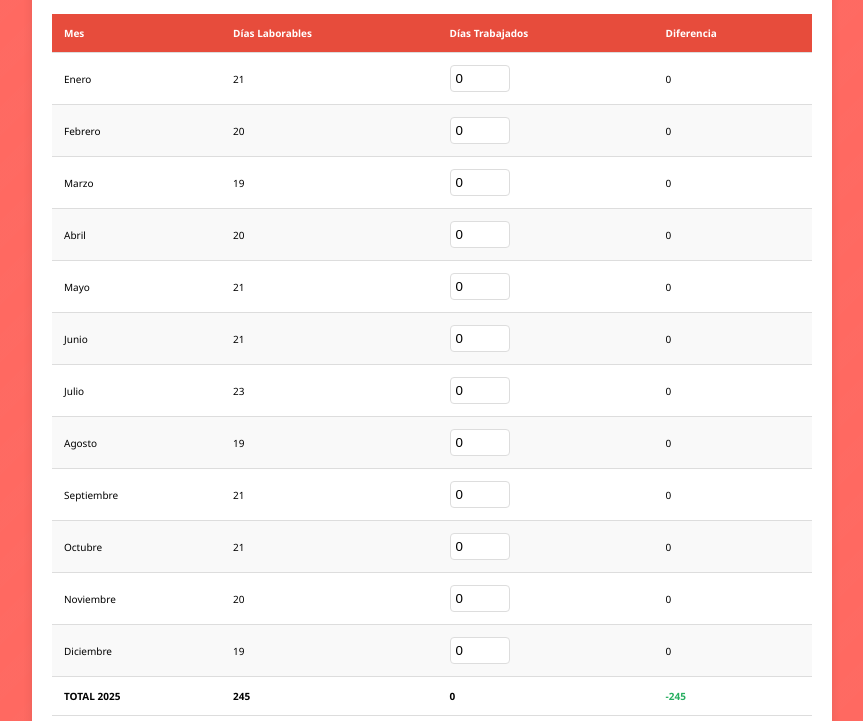
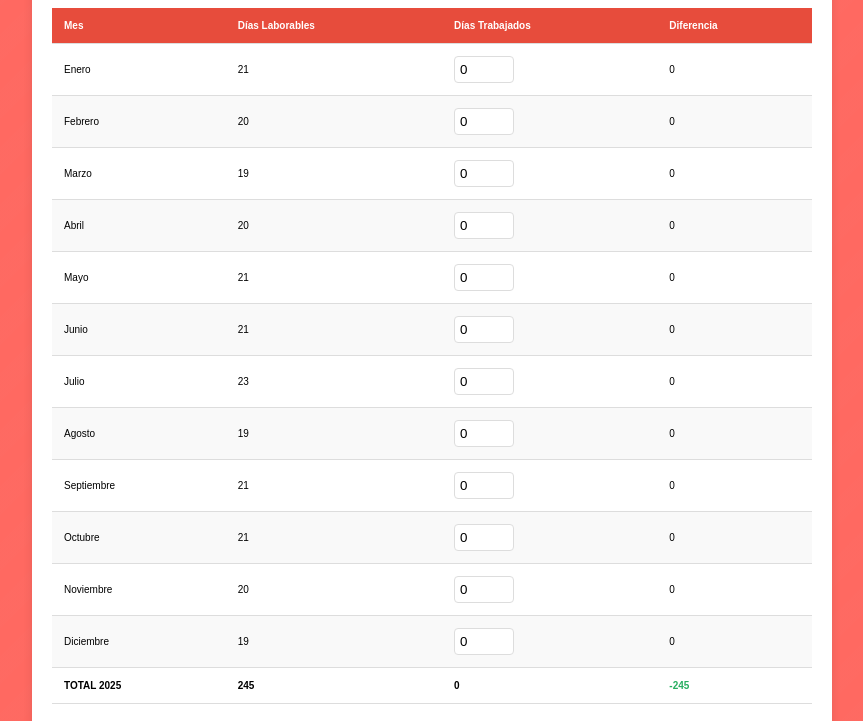
Before and after one commit to Jonh19800208/Excesos-2.025, a plain HTML site: page index.html in a window 1280 px wide. Shown: the part 140-861 px from the top of the page, without its empty margins (208-1071 px from the left). Drawn offline with Linux system fonts and the light colour scheme.

Commit message:
Change font-family in index.html

```diff
--- a/index.html
+++ b/index.html
@@ -2,7 +2,7 @@
 <title>Excesos 2025 CC.OO DAMM (El Puig)</title>
 <style>
     body {
-        font-family: 'Segoe UI', Tahoma, Geneva, Verdana, sans-serif;
+        font-family: 'Nexa', 'Arial', sans-serif;
         max-width: 800px;
         margin: 20px auto;
         padding: 20px;
```
